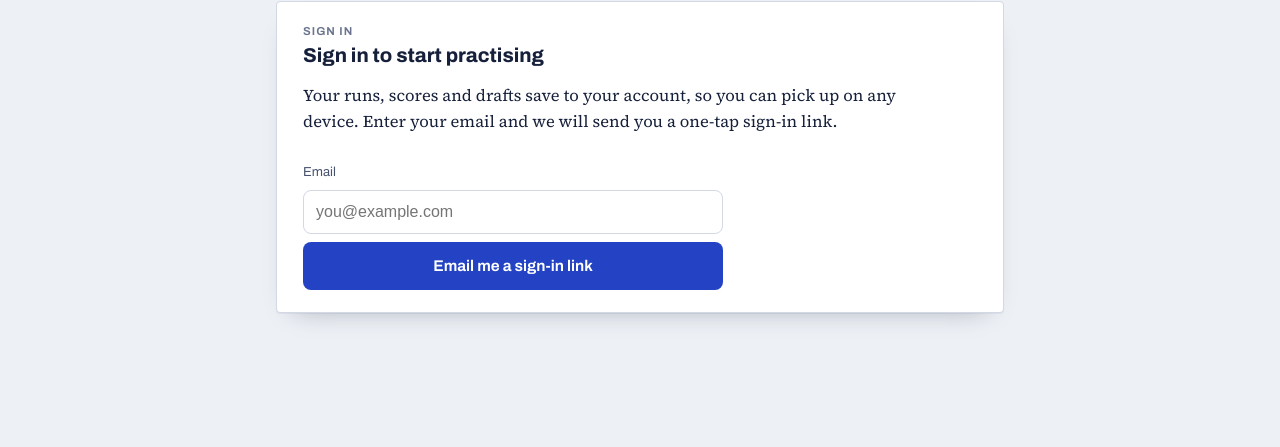
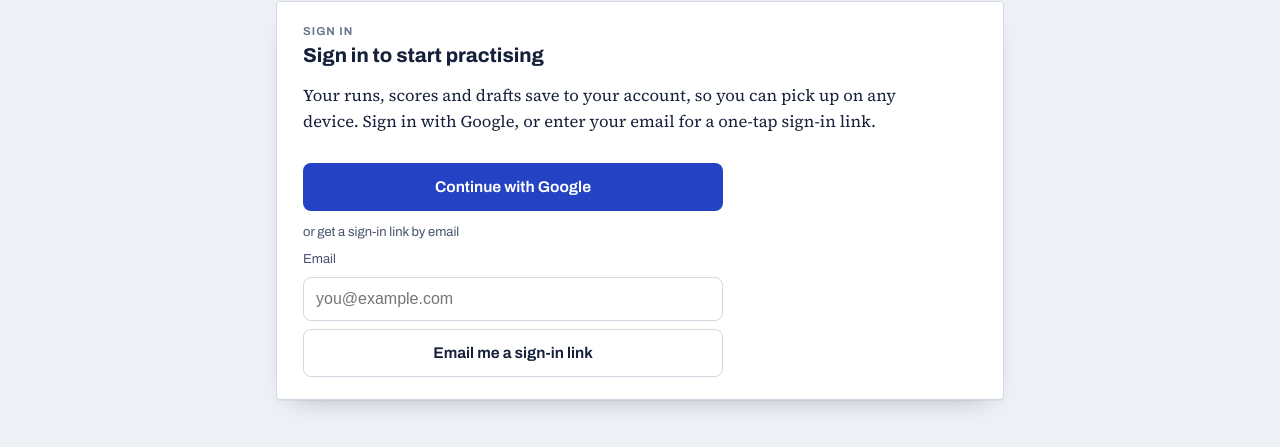
Before and after one commit to ritvikverma-original/sim-lab, a plain HTML site: page index.html in a window 1280 px wide. Shown: the part 231-678 px from the top of the page. Drawn offline with nearby package versions, Linux system fonts and the light colour scheme.

Commit message:
Turn on Google sign-in and explain the email rate limit
Google is now the main sign-in button on the sign-in screen and the
results page, with the email link kept as a backup. When Supabase's
email sender is rate limited, players are told to use Google instead
of seeing a generic error.

Co-Authored-By: Claude Opus 5.5 <noreply@anthropic.com>
Claude-Session: https://claude.ai/code/session_01LLwT1H2UYaXD4LHwNTKjBj

```diff
--- a/cloud-config.js
+++ b/cloud-config.js
@@ -6,5 +6,5 @@ window.SIMLAB_SUPABASE = {
   url: 'https://qkkqfhudczfmvdwnemuh.supabase.co',
   anonKey: 'sb_publishable_nXo974qBq-ASCezw1JbInw_1E1Q5Dxb',  // publishable (public) key
   requireSignIn: true,  // website visitors must sign in before using the app
-  google: false     // set to true once Google sign-in is switched on in Supabase (Authentication > Providers)
+  google: true      // set to true once Google sign-in is switched on in Supabase (Authentication > Providers)
 };
--- a/cloud-supabase.js
+++ b/cloud-supabase.js
@@ -34,6 +34,7 @@
   function mapErr(e) {
     if (!e) return { code: 'unknown' };
     const msg = String(e.message || '');
+    if (e.status === 429 || /rate limit/i.test(msg) || e.code === 'over_email_send_rate_limit') return { code: 'rate_limited', message: msg };
     if (e.code === '42501' || /row-level security/i.test(msg)) return { code: 'not_granted', message: msg };
     if (e.code === 'PGRST301' || /JWT|token/i.test(msg)) return { code: 'revoked', message: msg };
     if (/fetch|network|Failed to fetch|timeout/i.test(msg) || e.code === '') return { code: 'unavailable', message: msg };
--- a/core.js
+++ b/core.js
@@ -618,14 +618,15 @@
     return !!(SB && SB.requireSignIn && !hasClaude && App.mode !== 'cloud' && !App.sbBypass);
   }
   function signInForm() {
-    const SB = window.SimLabCloud;
-    return `<div class="sb-form"><label class="cap" for="sb-email">Email</label><input id="sb-email" class="sb-in" type="email" autocomplete="email" placeholder="you@example.com"><div class="actions">${UI.btn('Email me a sign-in link', 'sb-email', 'btn-primary')}${SB && SB.google ? UI.btn('Continue with Google', 'sb-google', 'btn-ghost') : ''}</div></div>`;
+    const SB = window.SimLabCloud, g = SB && SB.google;
+    const google = g ? `<div class="actions">${UI.btn('Continue with Google', 'sb-google', 'btn-primary')}</div><p class="cap sb-or">or get a sign-in link by email</p>` : '';
+    return `<div class="sb-form">${google}<label class="cap" for="sb-email">Email</label><input id="sb-email" class="sb-in" type="email" autocomplete="email" placeholder="you@example.com"><div class="actions">${UI.btn('Email me a sign-in link', 'sb-email', g ? 'btn-ghost' : 'btn-primary')}</div></div>`;
   }
   function viewSignIn() {
     let body;
     if (App.connecting) body = '<div class="empty"><p>Checking your sign-in…</p></div>';
     else if (App.sbDown) body = UI.sheet('Sign in', null, `<p class="case">Sign-in is unavailable right now. Try again in a minute, or continue on this device; your runs will move to your account the next time you sign in.</p><div class="actions">${UI.btn('Try again', 'sb-retry', 'btn-primary')}${UI.btn('Continue on this device', 'sb-bypass', 'btn-ghost')}</div>`);
-    else body = UI.sheet('Sign in', 'Sign in to start practising', `<p class="case">Your runs, scores and drafts save to your account, so you can pick up on any device. Enter your email and we will send you a one-tap sign-in link.</p>${signInForm()}`);
+    else body = UI.sheet('Sign in', 'Sign in to start practising', `<p class="case">Your runs, scores and drafts save to your account, so you can pick up on any device. Sign in with Google, or enter your email for a one-tap sign-in link.</p>${signInForm()}`);
     return topBar('<span class="brand">B-School Sim Lab</span>', true) + `<main class="main"><section class="hero"><span class="eyebrow">Welcome</span><h1>Practise the <span class="hl">simulations</span> top MBA programmes run</h1></section>${body}</main>`;
   }
   function modeSwitch() {
@@ -758,7 +759,7 @@
         const inp = document.getElementById('sb-email'), email = inp ? inp.value.trim() : '';
         if (!/^[^@\s]+@[^@\s]+\.[^@\s]+$/.test(email)) { toast('Enter a valid email address.'); return; }
         el.disabled = true;
-        window.SimLabCloud.signInEmail(email).then(() => toast('Check your inbox for a sign-in link.'), () => toast('Could not send the link. Try again shortly.')).finally(() => { el.disabled = false; });
+        window.SimLabCloud.signInEmail(email).then(() => toast('Check your inbox for a sign-in link.'), e => toast(e && e.code === 'rate_limited' ? (window.SimLabCloud.google ? 'Too many sign-in emails right now. Use Continue with Google, or try email again in an hour.' : 'Too many sign-in emails right now. Try again in an hour.') : 'Could not send the link. Try again shortly.')).finally(() => { el.disabled = false; });
         return;
       }
       case 'sb-retry': location.reload(); return;
--- a/index.html
+++ b/index.html
@@ -155,7 +155,7 @@ input[type=range]{width:100%;margin:0;height:34px;accent-color:var(--pen);backgr
 .numf .nb:disabled{opacity:.35;cursor:default}
 .nw{flex:1;min-width:0;display:flex;align-items:center;gap:2px;border-inline:1px solid var(--rule-2);padding-inline:6px}
 .mode-sw{display:inline-flex;border:1px solid var(--rule);border-radius:999px;padding:2px;margin-right:10px;font-size:13px;font-weight:600}.mode-o{padding:4px 12px;border-radius:999px;color:var(--ink);text-decoration:none}.mode-o.on{background:var(--ink);color:var(--bg, #fff)}@media (max-width:520px){.mode-sw ~ .sync .sync-t{display:none}.mode-sw{margin-right:6px}.mode-o{padding:4px 9px}}
-.sb-form{display:grid;gap:8px;margin-top:12px;max-width:420px}.sb-in{width:100%;box-sizing:border-box;height:44px;padding:0 12px;border:1px solid var(--rule, currentColor);border-radius:8px;background:transparent;color:var(--ink);font-size:16px}
+.sb-or{margin:4px 0 0}.sb-form{display:grid;gap:8px;margin-top:12px;max-width:420px}.sb-in{width:100%;box-sizing:border-box;height:44px;padding:0 12px;border:1px solid var(--rule, currentColor);border-radius:8px;background:transparent;color:var(--ink);font-size:16px}
 .ni{flex:1;min-width:0;width:100%;border:0;background:transparent;color:var(--ink);font-size:16px;text-align:center;padding:0;outline:none;height:100%}
 .nu{font-size:12px;color:var(--ink-3);flex:none;font-family:var(--f-data)}
 .numf.wide{max-width:260px}
```
Also changed, not shown: results.html (+2 -1 lines).
